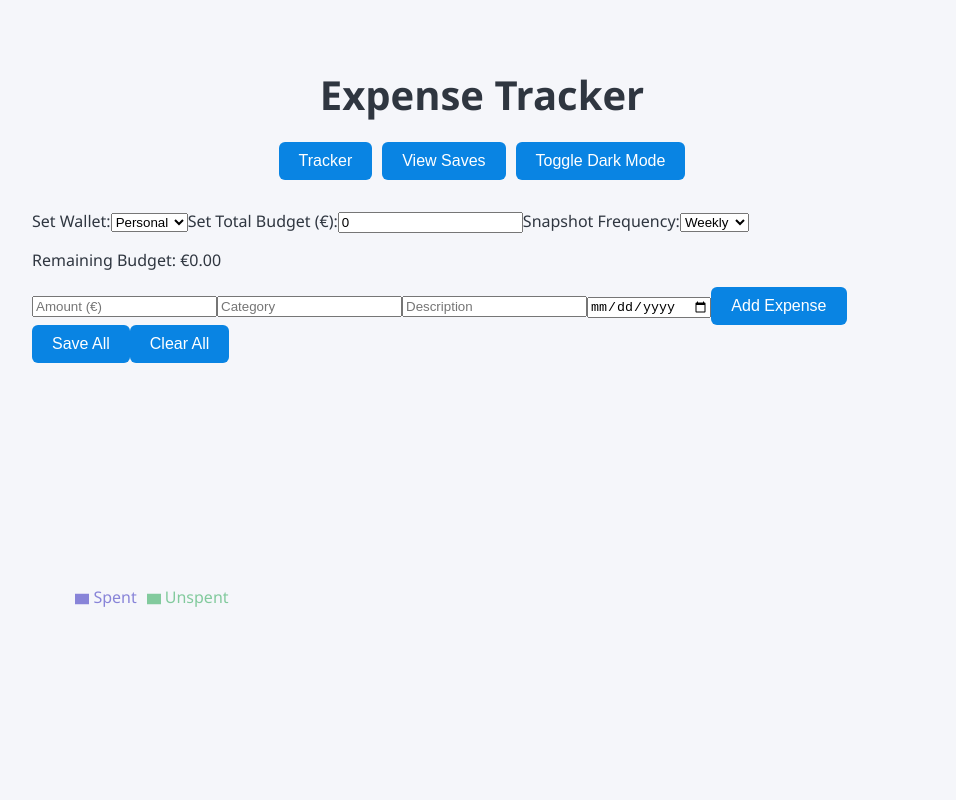
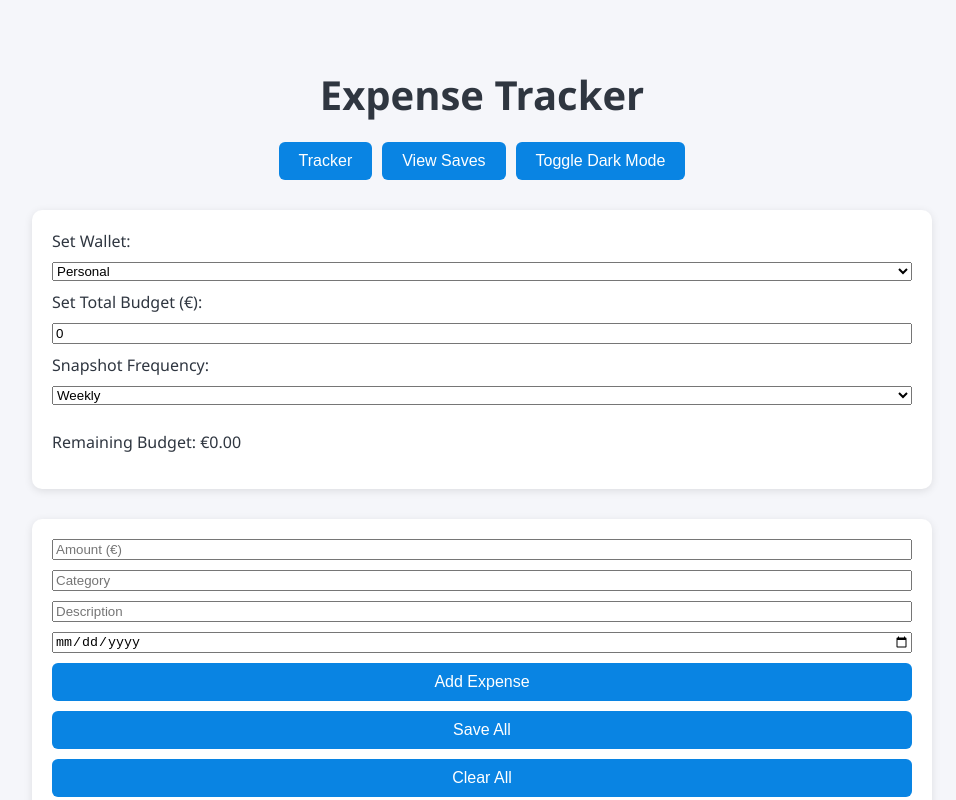
Before and after one commit to tiernanraftery/expense-app-project, a React (Create React App) app: page / in a window 1280 px wide. Shown: the top 800 px of the page, without its empty margins (158-1114 px from the left). Built offline with nearby package versions, Linux system fonts and the light colour scheme.

Commit message:
display budget info

```diff
--- a/src/App.css
+++ b/src/App.css
@@ -73,3 +73,15 @@ button:disabled {
 button.clicked {
   background-color: var(--clicked) !important;
 }
+
+.budget-input,
+.expense-form {
+  display: flex;
+  flex-direction: column;
+  gap: 10px;
+  margin-bottom: 30px;
+  background-color: var(--card-bg);
+  padding: 20px;
+  border-radius: 10px;
+  box-shadow: 0 2px 8px rgba(0, 0, 0, 0.1);
+}
```
